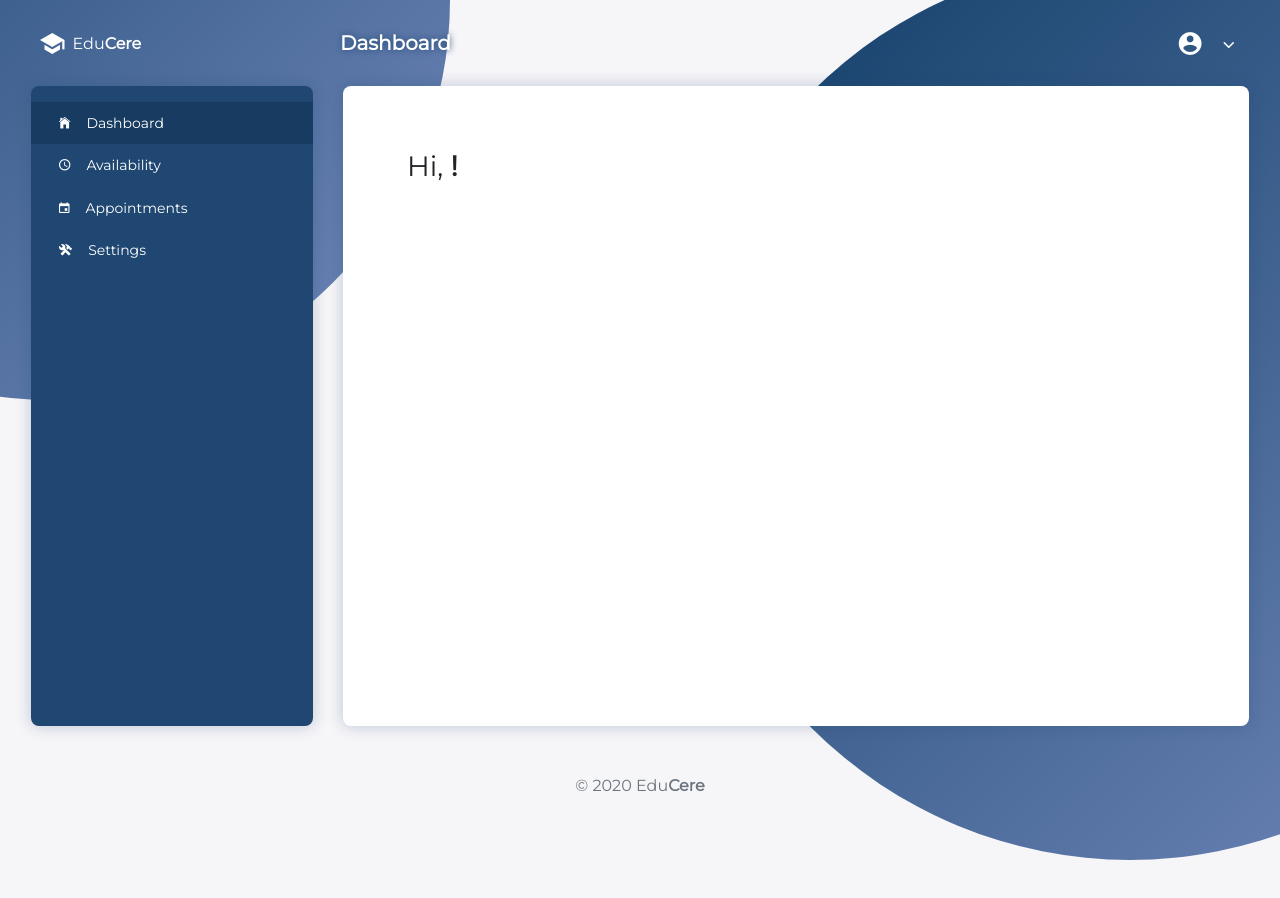
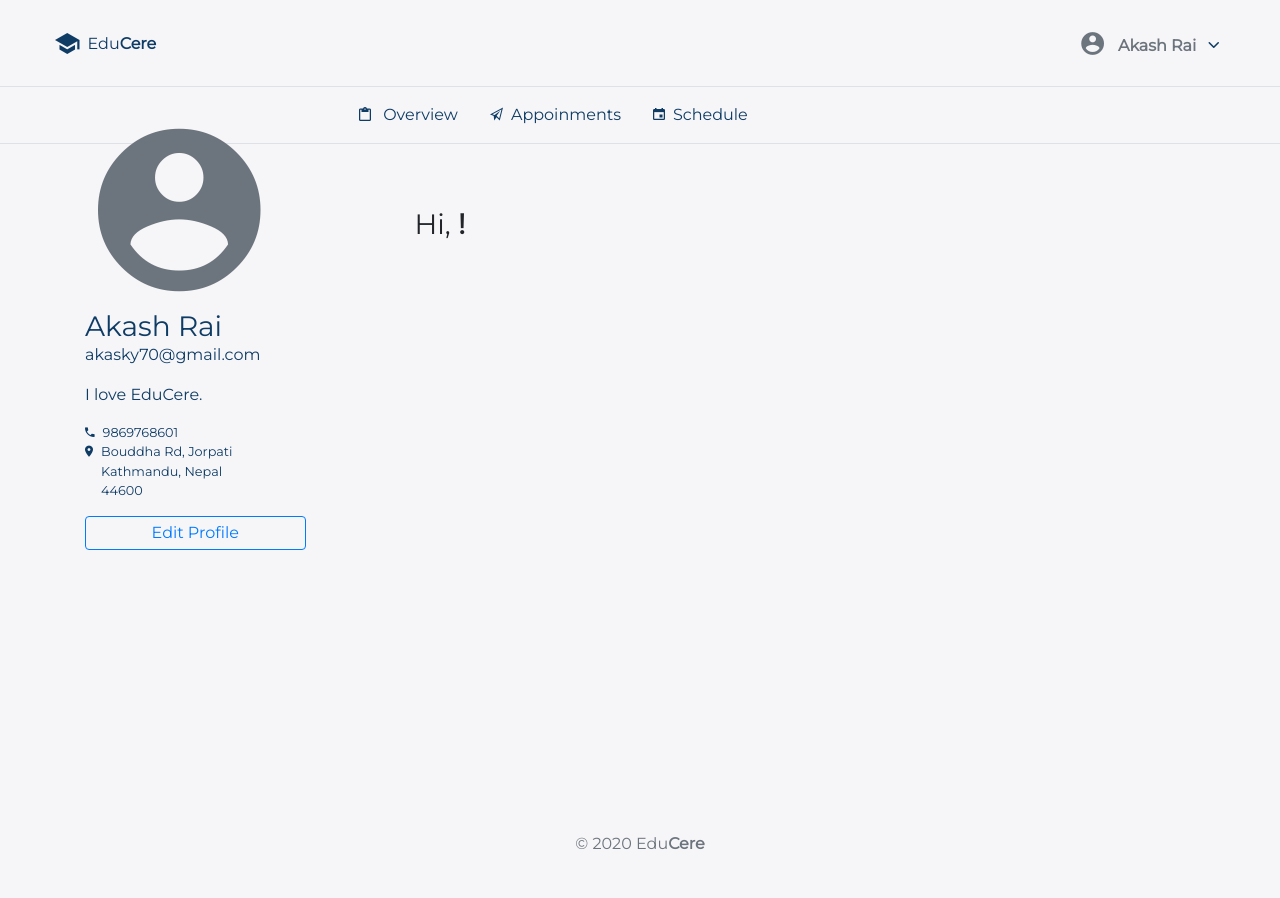
Before and after one commit to akasrai/educere-frontend, a React (Create React App) app: page /dashboard in a window 1280 px wide. Shown: the top 898 px of the page. Before the commit the page ends 800 px from the top, so only its background shows below. Built offline with nearby package versions, Linux system fonts and the light colour scheme; no server answers; what secure-ls would draw is missing.

Commit message:
add layout designs

```diff
--- a/src/app/app.user-type.ts
+++ b/src/app/app.user-type.ts
@@ -1,6 +1,6 @@
 const USER_TYPE = {
-  TUTOR: 'TUTOR',
-  INSTITUTION: 'INSTITUTION',
+  TUTOR: 'tutor',
+  INSTITUTION: 'institution',
 };
 
 export default USER_TYPE;
--- a/src/assets/css/style.css
+++ b/src/assets/css/style.css
@@ -317,6 +317,15 @@ img.logo {
           box-shadow: 0 0 0 0.2rem #3c8dbc;
 }
 
+.menu-bar {
+  top: 0;
+  position: -webkit-sticky;
+  position: sticky;
+  background-color: #f6f5f8;
+  border-top: 1px solid #dee2e6;
+  border-bottom: 1px solid #dee2e6;
+}
+
 .sidebar {
   margin-bottom: 15px;
 }
@@ -328,13 +337,22 @@ img.logo {
   }
 }
 
+.sidebar .sidebar-dp {
+  font-size: 200px;
+  line-height: 0px;
+  margin-top: -50px;
+}
+
+.sidebar .sidebar-dp i {
+  z-index: 1100;
+}
+
 .tabs {
   overflow: hidden;
 }
 
 .tabs .tab {
   width: 100%;
-  color: white;
   overflow: hidden;
 }
 
@@ -342,14 +360,14 @@ img.logo {
   margin: 0;
   cursor: pointer;
   font-size: 14px;
-  padding: 0.8em 2em;
+  padding: 0.8em 0.6em !important;
   display: -webkit-box !important;
   display: -ms-flexbox !important;
   display: flex !important;
-  color: white !important;
   -webkit-box-pack: justify;
       -ms-flex-pack: justify;
           justify-content: space-between;
+  border-bottom: 2px solid transparent;
 }
 
 .tabs .tab-label::before {
@@ -375,7 +393,7 @@ img.logo {
 }
 
 .tabs .tab-label:hover {
-  background: #122e4c;
+  border-bottom: 2px solid #173b61;
 }
 
 .tabs .tab-label .arrow {
@@ -415,8 +433,7 @@ img.logo {
 }
 
 .tabs .tab .tab-input:checked + .tab-label {
-  color: white !important;
-  background: #173b61;
+  border-bottom: 2px solid #173b61;
 }
 
 .tabs .tab .tab-input:checked + .tab-label .arrow {
@@ -497,7 +514,6 @@ img.logo {
   border: 0;
   outline: 0;
   cursor: pointer;
-  color: white;
   background: transparent;
 }
 
--- a/src/assets/css/style.scss
+++ b/src/assets/css/style.scss
@@ -298,12 +298,31 @@ img.logo {
   box-shadow: 0 0 0 0.2rem #3c8dbc;
 }
 
+.menu-bar {
+  top: 0;
+  // z-index: 999;
+  position: sticky;
+  background-color: #f6f5f8;
+  border-top: 1px solid #dee2e6;
+  border-bottom: 1px solid #dee2e6;
+}
+
 .sidebar {
   margin-bottom: 15px;
 
   @media screen and (min-width: 767px) {
     margin-bottom: 0;
     min-height: 80vh;
+  }
+
+  .sidebar-dp {
+    font-size: 200px;
+    line-height: 0px;
+    margin-top: -50px;
+
+    i {
+      z-index: 1100;
+    }
   }
 }
 
@@ -312,17 +331,18 @@ img.logo {
 
   .tab {
     width: 100%;
-    color: white;
+    // color: white;
     overflow: hidden;
 
     &-label {
       margin: 0;
       cursor: pointer;
       font-size: 14px;
-      padding: 0.8em 2em;
+      padding: 0.8em 0.6em !important;
       display: flex !important;
-      color: white !important;
+      // color: white !important;
       justify-content: space-between;
+      border-bottom: 2px solid transparent;
 
       &::before {
         position: none !important;
@@ -347,7 +367,8 @@ img.logo {
       }
 
       &:hover {
-        background: darken($color-active-menu, 5%);
+        border-bottom: 2px solid #173b61;
+        // background: darken($color-active-menu, 5%);
       }
 
       .arrow {
@@ -380,8 +401,10 @@ img.logo {
 
     .tab-input:checked {
       + .tab-label {
-        color: white !important;
-        background: darken($color-active-menu, 0%);
+        // color: white !important;
+        // background: darken($color-active-menu, 0%);
+        border-bottom: 2px solid #173b61;
+
         .arrow {
           text-align: right;
           transition: all 0.35s;
@@ -456,7 +479,6 @@ img.logo {
     border: 0;
     outline: 0;
     cursor: pointer;
-    color: white;
     background: transparent;
 
     &:focus,
--- a/src/auth/view/signin.view.tsx
+++ b/src/auth/view/signin.view.tsx
@@ -2,13 +2,13 @@ import React from 'react';
 import { Link } from 'react-router-dom';
 
 import Vr from 'ui/form/vr';
+import { ROUTE } from 'app/app.route-path';
 import SigninForm from 'auth/component/signin.component';
-import PlainBackground from 'ui/layout/plain-background.layout';
-import { ROUTE } from 'app/app.route-path';
+import NonAuthenticatedLayout from 'ui/layout/non-authenticated.layout';
 
 const SigninView = () => {
   return (
-    <PlainBackground>
+    <NonAuthenticatedLayout>
       <div className="col-md-12 m-0 row p-0 mt-5 mb-5 pt-4">
         <div className="col-md-5 float-left p-5">
           <h1 className="bold text-primary mt-3">Why?</h1>
@@ -33,7 +33,7 @@ const SigninView = () => {
           </div>
         </div>
       </div>
-    </PlainBackground>
+    </NonAuthenticatedLayout>
   );
 };
 
--- a/src/ui/layout/authenticated.layout.tsx
+++ b/src/ui/layout/authenticated.layout.tsx
@@ -1,26 +1,23 @@
 import React from 'react';
 
+import Footer from './component/footer';
 import { FlexRow } from './component/flex';
 import { LayoutProps } from './layout.type';
 import PrivateNavBar from './component/private-navbar';
-import BubbleBackground from './bubble-background.layout';
 import PrivateSidebar from './component/private-sidebar';
-import Footer from './component/footer';
 
 const AuthenticatedLayout = ({ children }: LayoutProps) => {
   return (
-    <BubbleBackground className="h-100">
+    <div className="h-100 col-12 ">
       <PrivateNavBar />
       <FlexRow className="justify-content-between pr-md-3 pl-md-3">
         <PrivateSidebar />
         <div className="col-md-9">
-          <div className="col-md-12 mr-3 rounded-5 p-md-5 p-3 bg-white h-100">
-            {children}
-          </div>
+          <div className="col-md-12 mr-3 p-md-5 p-3 h-100">{children}</div>
         </div>
       </FlexRow>
       <Footer />
-    </BubbleBackground>
+    </div>
   );
 };
 
--- a/src/ui/layout/component/private-navbar.tsx
+++ b/src/ui/layout/component/private-navbar.tsx
@@ -1,4 +1,11 @@
-import React, { useMemo, useState, useContext, useReducer } from 'react';
+import React, {
+  useMemo,
+  useState,
+  Fragment,
+  useContext,
+  useReducer,
+} from 'react';
+import { Link } from 'react-router-dom';
 
 import { Flex } from './flex';
 import * as auth from 'auth/auth.state';
@@ -44,8 +51,9 @@ const PrivateNavBar = () => {
   }, [isSignedOut, authState, setCurrentAuth]);
 
   return (
+    <Fragment>
       <section className="col-12 p-4 mt-1">
-      <Flex className="justify-content-between text-white pr-md-3 pl-md-3">
+        <Flex className="justify-content-between text-primary pr-md-3 pl-md-3">
           <div className="col-md-3 p-0">
             <div className="d-flex">
               <i className="icon ion-md-school h3 mr-2 m-0" />
@@ -56,15 +64,17 @@ const PrivateNavBar = () => {
           </div>
           <div className="col-md-6 p-0 d-none d-md-block">
             <div className="d-flex ">
-            <span className="bold lead page-title">{getPageName()}</span>
+              {/* <span className="bold lead page-title">{getPageName()}</span> */}
             </div>
           </div>
           <div className="col-md-3 p-0">
             <div className="d-flex user-tool">
-            <i className="icon ion-md-contact h3 mr-2 m-0" />
+              <i className="icon ion-md-contact h3 mr-2 m-0 text-muted" />
               <button className="bold p pt-1 user-tool-btn">
-              <span className="d-none d-md-inline"> {user?.name} </span>
-              <i className="icon ion-ios-arrow-down ml-2" />
+                <span className="d-none d-md-inline text-muted">
+                  {user?.name || 'Akash Rai'}{' '}
+                </span>
+                <i className="icon ion-ios-arrow-down ml-2 text-primary" />
                 <div className="dropdown text-muted">
                   <div className="list shake">
                     <i className="icon ion-md-contact mr-2 m-0 d-inline-block" />
@@ -91,7 +101,28 @@ const PrivateNavBar = () => {
           </div>
         </Flex>
       </section>
+      <MenuBar />
+    </Fragment>
   );
 };
 
+const MenuBar = () => (
+  <section className="row menu-bar text-primary p-3">
+    <div className="col-md-3"></div>
+    <div className="col-md-9">
+      <Link className="p-3 shake">
+        <i className="icon ion-md-clipboard mr-2 d-inline-block" /> Overview
+      </Link>
+      <Link className="p-3 shake">
+        <i className="icon ion-md-paper-plane mr-2 d-inline-block" />
+        Appoinments
+      </Link>
+      <Link className="p-3 shake">
+        <i className="icon ion-md-calendar mr-2 d-inline-block" />
+        Schedule
+      </Link>
+    </div>
+  </section>
+);
+
 export default PrivateNavBar;
--- a/src/ui/layout/component/private-sidebar.tsx
+++ b/src/ui/layout/component/private-sidebar.tsx
@@ -1,5 +1,7 @@
 import React, { ReactNode } from 'react';
+import { Link } from 'react-router-dom';
 
+import { Flex } from './flex';
 import { history } from 'app/app.history';
 import { ROUTE } from 'app/app.route-path';
 
@@ -88,17 +90,10 @@ const SubTab = ({ name, icon = 'ios-arrow-forward', route }: TabProps) => {
   );
 };
 
-const PrivateSidebar = () => {
-  return (
-    <section className="col-md-3">
-      <div className="col-md-12 p-0 pt-3 pb-3 rounded-5 bg-blue text-white sidebar p-sticky">
+const SidebarAccordinMenu = () => (
   <div className="tabs">
     <Tab name="Dashboard" icon="ios-home" route={ROUTE.DASHBOARD} />
-          <Tab
-            name="Availability"
-            icon="md-time"
-            route={ROUTE.ADD_AVAILABILITY}
-          />
+    <Tab name="Availability" icon="md-time" route={ROUTE.ADD_AVAILABILITY} />
     <Tab
       name="Appointments"
       icon="md-calendar"
@@ -107,6 +102,45 @@ const PrivateSidebar = () => {
 
     <Tab name="Settings" icon="md-construct" route={ROUTE.DASHBOARD} />
   </div>
+);
+
+const SidebarProfile = () => (
+  <div className="col-12">
+    <div className="sidebar-dp text-center">
+      <i className="icon ion-md-contact text-center  mr-2 m-0 text-muted" />
+    </div>
+    <div className="pl-4">
+      <h3 className="mb-0">Akash Rai</h3>
+      <p>akasky70@gmail.com</p>
+      <p>I love EduCere.</p>
+      <div className="text-left small">
+        <p className="m-0">
+          <i className="icon ion-md-call mr-2" />
+          9869768601
+        </p>
+        <Flex>
+          <i className="icon ion-md-pin mr-2" />
+          <div>
+            <p className="m-0">Bouddha Rd, Jorpati</p>
+            <p className="m-0">Kathmandu, Nepal</p>
+            <p className="m-0">44600</p>
+          </div>
+        </Flex>
+      </div>
+
+      <Link className="col-12 btn btn-md btn-outline-primary mt-3 p-1">
+        Edit Profile
+      </Link>
+    </div>
+  </div>
+);
+
+const PrivateSidebar = () => {
+  return (
+    <section className="col-md-3">
+      <div className="col-md-12 p-0 pt-3 pb-3 bg-transparent text-primary sidebar p-sticky">
+        {/* <SidebarAccordinMenu /> */}
+        <SidebarProfile />
       </div>
     </section>
   );
--- a/src/ui/layout/non-authenticated.layout.tsx
+++ b/src/ui/layout/non-authenticated.layout.tsx
@@ -1,8 +1,17 @@
 import React from 'react';
+
+import Footer from './component/footer';
 import { LayoutProps } from './layout.type';
+import PublicNavBar from './component/public-navbar';
 
 const NonAuthenticatedLayout = ({ children }: LayoutProps) => {
-  return <div>{children}</div>;
+  return (
+    <div className="col-md-10 m-auto">
+      <PublicNavBar />
+      {children}
+      <Footer />
+    </div>
+  );
 };
 
 export default NonAuthenticatedLayout;
--- a/src/ui/layout/plain-background.layout.tsx
+++ b/src/ui/layout/plain-background.layout.tsx
@@ -1,17 +1,9 @@
 import React from 'react';
 
 import { LayoutProps } from './layout.type';
-import PublicNavBar from './component/public-navbar';
-import Footer from './component/footer';
 
 const PlainBackground = ({ children, className = '' }: LayoutProps) => {
-  return (
-    <div className={`col-md-11 m-auto ${className}`}>
-      <PublicNavBar />
-      <div className="bring-to-front">{children}</div>
-      <Footer />
-    </div>
-  );
+  return <div className="bring-to-front">{children}</div>;
 };
 
 export default PlainBackground;
```
Also changed, not shown: src/auth/component/signup.component.tsx (+8 -15 lines), src/auth/view/signup.view.tsx (+4 -4 lines), 1 other file (tests, documents, lock files or other folders). Lines whose indentation alone changed are shown as unchanged.
